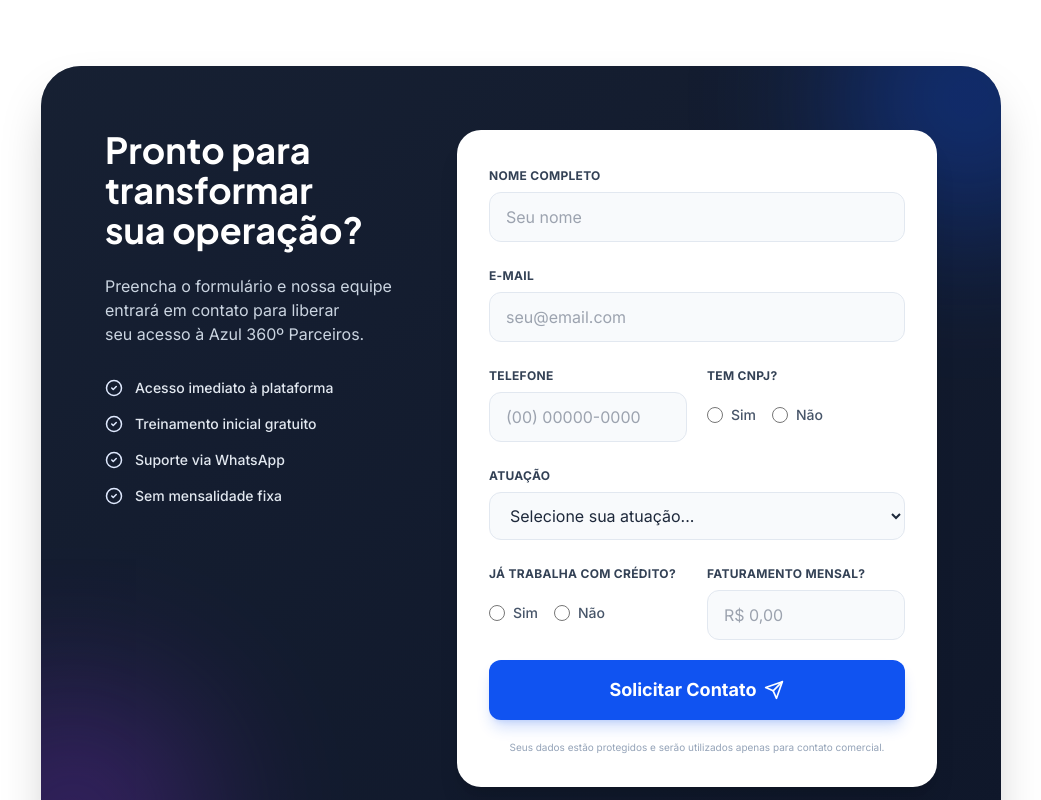
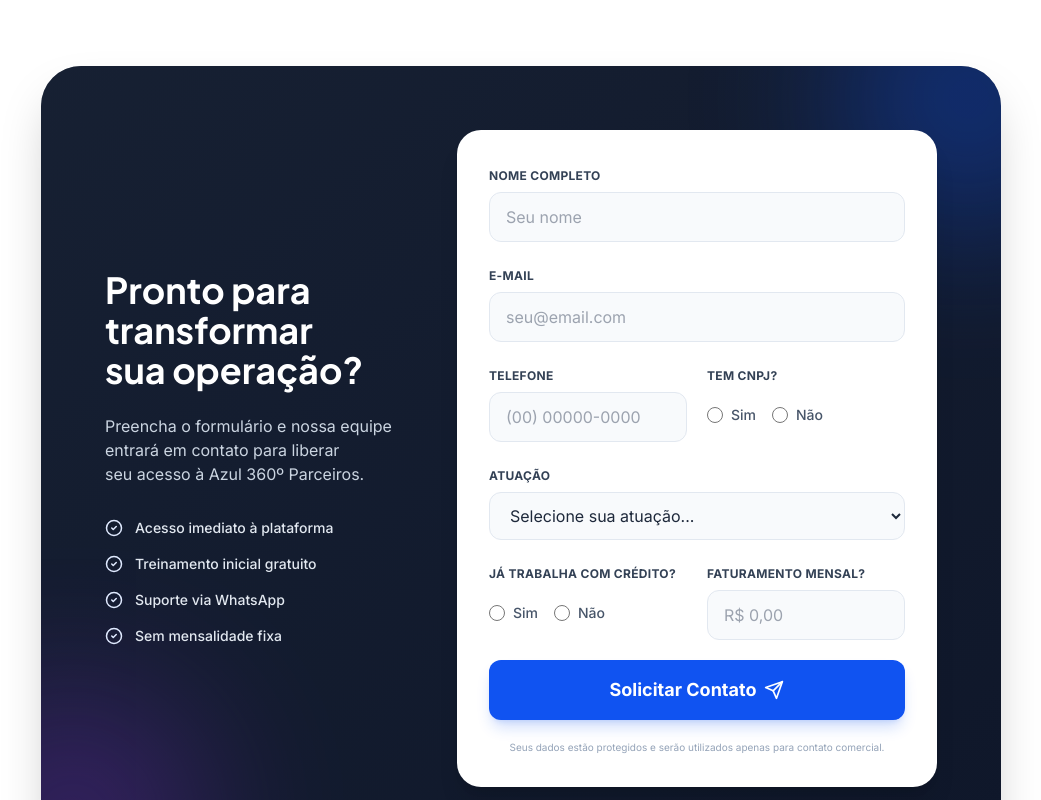
Before and after one commit to nilkerrodrigo/paginacapturaazulparceiros, a React (Vite) app: page / in a window 1280 px wide. Shown: the part 3760-4560 px from the top of the page, without its empty margins (119-1160 px from the left). Built offline with nearby package versions, Linux system fonts and the light colour scheme.

Commit message:
feat(Pricing): Align pricing section content vertically
This change ensures that the content within the pricing section is vertically aligned to the center on larger screen sizes. This improves the visual presentation and consistency of the pricing information.

```diff
--- a/components/Pricing.tsx
+++ b/components/Pricing.tsx
@@ -45,7 +45,7 @@
           <div className="absolute -top-24 -right-24 w-64 h-64 bg-brand rounded-full blur-[80px] opacity-40"></div>
           <div className="absolute -bottom-24 -left-24 w-64 h-64 bg-purple-600 rounded-full blur-[80px] opacity-30"></div>
 
-          <div className="grid grid-cols-1 lg:grid-cols-5 gap-8 md:gap-12 relative z-10">
+          <div className="grid grid-cols-1 lg:grid-cols-5 gap-8 md:gap-12 relative z-10 items-center">
 
              {/* Text Side */}
              <div className="lg:col-span-2 text-white">
```
